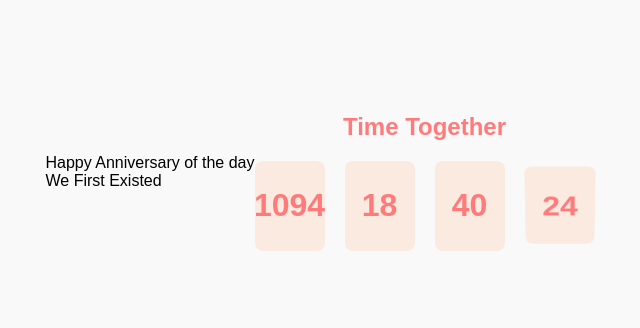
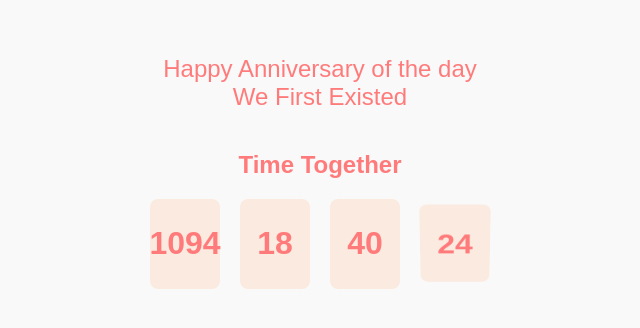
Before and after one commit to Ruchishil-Manushera/the-day-eternity-began, a plain HTML site: page index.html in a window 1280 px wide. Shown: the part 228-556 px from the top of the page, without its empty margins (320-960 px from the left). Drawn offline with Linux system fonts and the light colour scheme.

Commit message:
Update style.css

```diff
--- a/style.css
+++ b/style.css
@@ -7,7 +7,15 @@ body {
   display: flex;
   justify-content: center;
   align-items: center;
+  flex-direction: column;
   height: 100vh;
+}
+
+header {
+  text-align: center;
+  font-size: 24px;
+  color: #ff7b7b;
+  margin-bottom: 20px;
 }
 
 #countdown {
```
